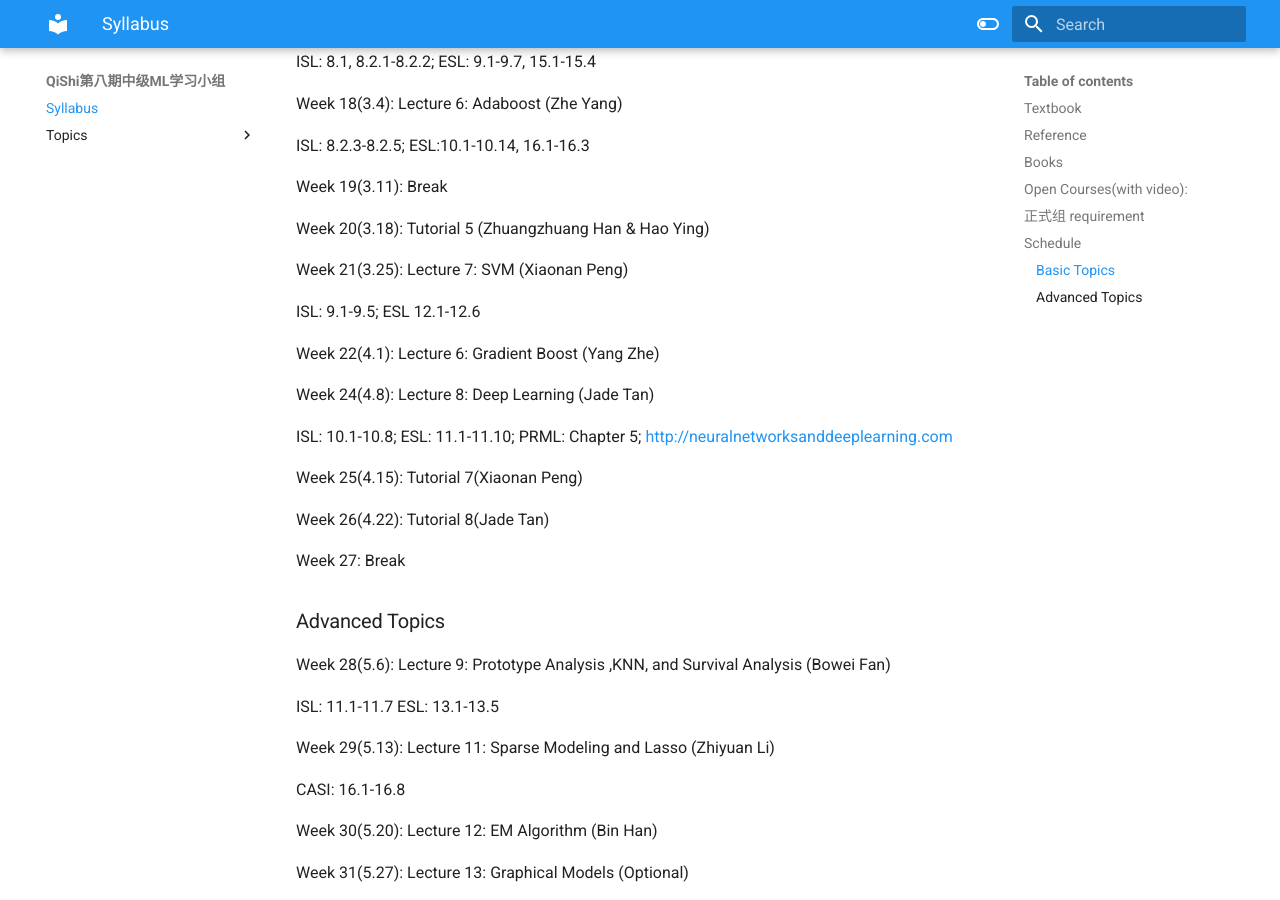
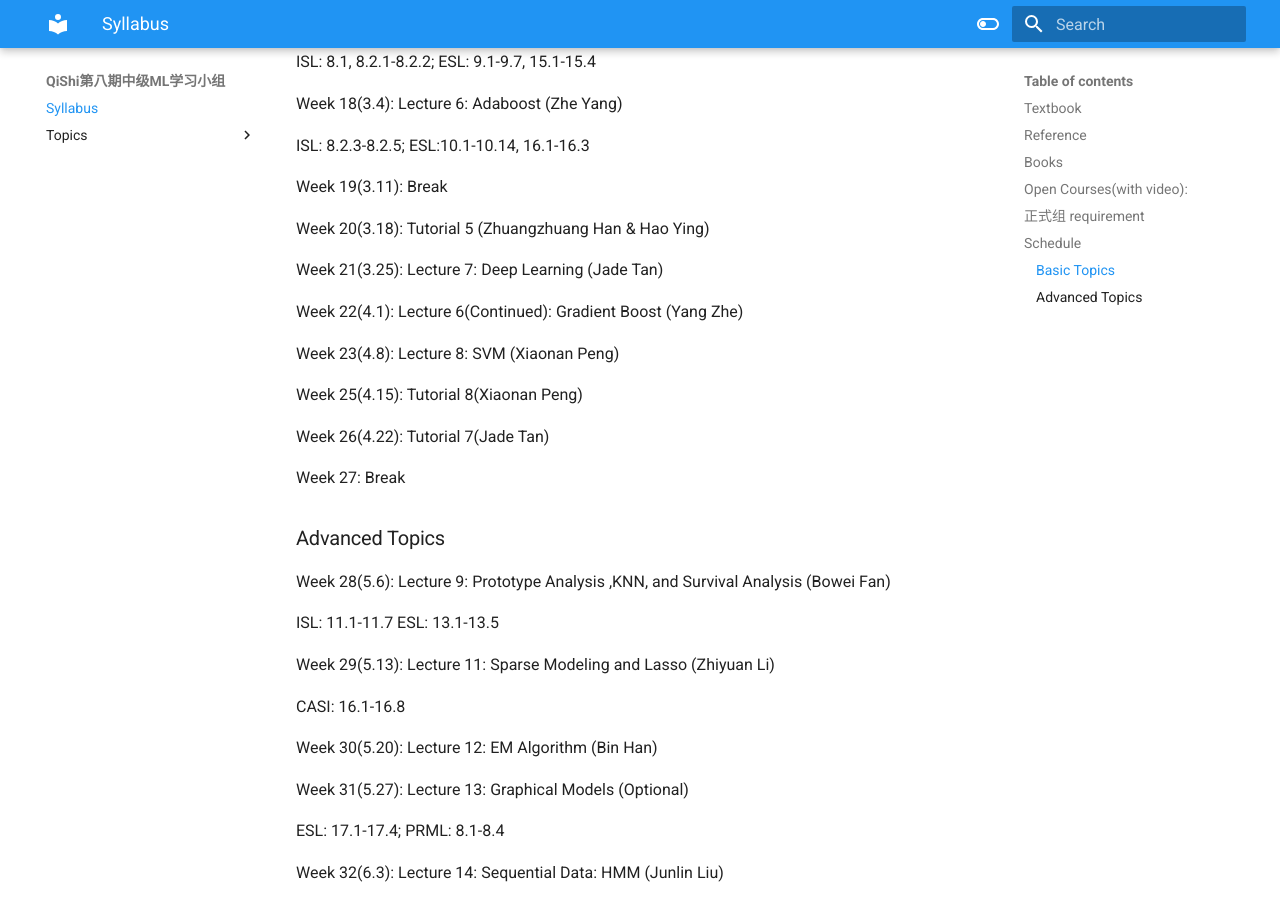
Before and after one commit to qishiclub/intermediate-ml-8th, an MkDocs documentation site: the page built from docs/index.md, in a window 1280 px wide and 900 px high, scrolled down 2234 px. Built offline with MkDocs 1.6.1 and Material for MkDocs 9.7.7, drawn with Linux system fonts in a browser that asks for light colours.

Commit message:
Update index.md

```diff
--- a/docs/index.md
+++ b/docs/index.md
@@ -100,19 +100,15 @@ Week 19(3.11): Break
 
 Week 20(3.18): Tutorial 5 (Zhuangzhuang Han & Hao Ying)
 
-Week 21(3.25): Lecture 7: SVM (Xiaonan Peng)
+Week 21(3.25): Lecture 7: Deep Learning (Jade Tan)
 
-ISL: 9.1-9.5; ESL 12.1-12.6
+Week 22(4.1):  Lecture 6(Continued): Gradient Boost (Yang Zhe)
 
-Week 22(4.1):  Lecture 6: Gradient Boost (Yang Zhe)
+Week 23(4.8): Lecture 8: SVM (Xiaonan Peng)
 
-Week 24(4.8): Lecture 8: Deep Learning (Jade Tan)
+Week 25(4.15): Tutorial 8(Xiaonan Peng)
 
-ISL: 10.1-10.8; ESL: 11.1-11.10; PRML: Chapter 5; [http://neuralnetworksanddeeplearning.com](http://neuralnetworksanddeeplearning.com/)
-
-Week 25(4.15): Tutorial 7(Xiaonan Peng)
-
-Week 26(4.22): Tutorial 8(Jade Tan)
+Week 26(4.22): Tutorial 7(Jade Tan)
 
 Week 27: Break
 
```
